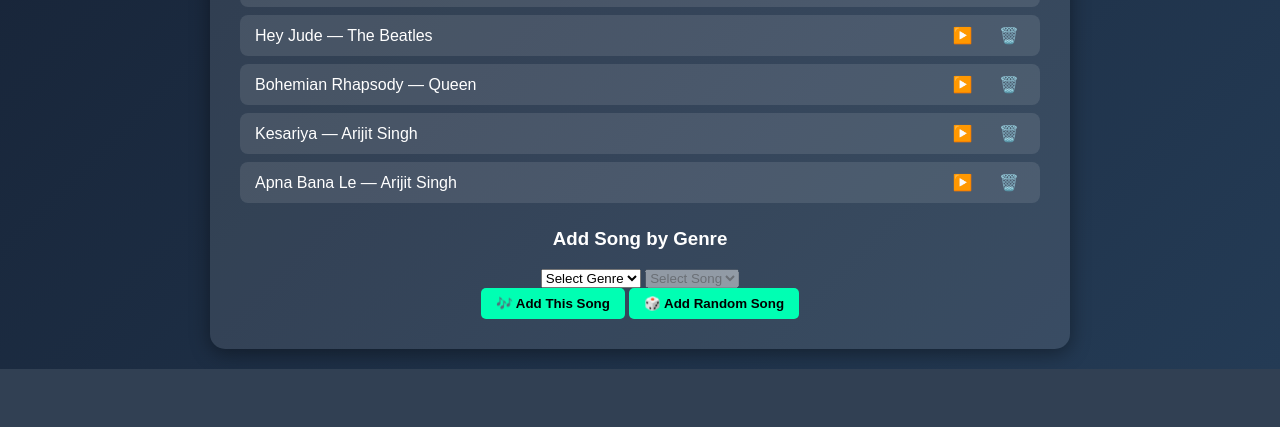
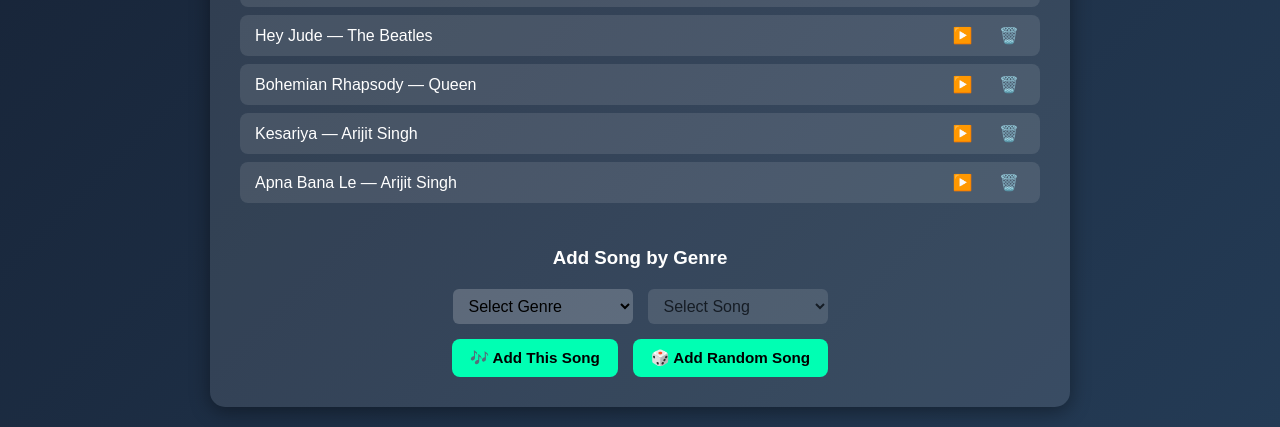
Before and after one commit to Methika2005/Music-Player-Open-Project, a Flask app: page / in a window 1280 px wide. Shown: the part 627-1054 px from the top of the page. Before the commit the page ends 996 px from the top, so only its background shows below. Run offline with Flask 3, Linux system fonts and the light colour scheme.

Commit message:
fixed dropdown buttons

```diff
--- a/static/style.css
+++ b/static/style.css
@@ -63,21 +63,6 @@
   transition: width 0.1s linear;
 }
 
-/* ✅ New draggable bubble */
-.progress-bubble {
-  position: absolute;
-  top: 50%;
-  left: 0%;
-  transform: translate(-50%, -50%);
-  width: 14px;
-  height: 14px;
-  background: #FFD700;
-  border-radius: 50%;
-  cursor: pointer;
-  transition: left 0.1s linear;
-  box-shadow: 0 0 8px rgba(255, 215, 0, 0.8);
-}
-
 #currentTime, #totalTime {
   font-size: 0.9em;
   color: #FFD700;
@@ -97,13 +82,12 @@
   background: #fff;
   box-shadow: 0 0 5px rgba(255,255,255,0.7);
   cursor: grab;
-  transition: left 0.1s linear, transform 0.1s ease; /* smooth scale */
+  transition: left 0.1s linear, transform 0.1s ease;
 }
 
 #progressKnob.dragging {
-  transform: translate(-50%, -50%) scale(1.5); /* grow while dragging */
+  transform: translate(-50%, -50%) scale(1.5);
 }
-
 
 /* Controls and Buttons */
 .controls {
@@ -131,7 +115,6 @@
   color: #000;
 }
 
-/* Highlight active loop button */
 #loopBtn {
   border: 1px solid #FFD700;
 }
@@ -184,51 +167,80 @@
   color: #FF7F7F;
 }
 
-/* Add Song Form */
+/* 🎵 Add Song Form — with side-by-side dropdowns */
 .add-form {
   margin-top: 25px;
   text-align: center;
+  display: flex;
+  flex-direction: column;
+  align-items: center;
+  gap: 15px;
 }
 
-.add-form input {
-  padding: 8px;
-  margin: 5px;
-  border: none;
-  border-radius: 5px;
-  width: 40%;
-  background: rgba(255,255,255,0.2);
-  color: white;
+.add-form h3 {
+  margin-bottom: 5px;
 }
 
-.add-form input::placeholder {
-  color: #ccc;
+/* ✅ Side-by-side dropdowns */
+.dropdown-row {
+  display: flex;
+  justify-content: center;
+  gap: 15px;
+  flex-wrap: wrap;
 }
 
-.add-form button {
-  padding: 8px 15px;
+.add-form select {
+  padding: 8px 12px;
+  border: none;
+  border-radius: 6px;
+  background: rgba(255, 255, 255, 0.2);
+  color: black;
+  font-size: 1em;
+  width: 180px;
+}
+
+.add-form select:disabled {
+  opacity: 0.6;
+}
+
+.add-buttons {
+  display: flex;
+  gap: 15px;
+  justify-content: center;
+  flex-wrap: wrap;
+}
+
+.add-buttons button {
+  padding: 10px 18px;
   background: #00FFB3;
   color: #000;
   border: none;
-  border-radius: 5px;
+  border-radius: 8px;
   cursor: pointer;
   font-weight: bold;
+  font-size: 0.95em;
   transition: 0.3s;
+  min-width: 150px;
 }
 
-.add-form button:hover {
+.add-buttons button:hover {
   background: #FFD700;
+  transform: translateY(-2px);
 }
 
 /* Responsive */
 @media (max-width: 600px) {
-  .add-form input {
-    width: 90%;
+  .dropdown-row {
+    flex-direction: column;
+    gap: 10px;
   }
-  #currentTime, #totalTime {
-    width: 35px;
+
+  .add-buttons {
+    flex-direction: column;
+    align-items: center;
   }
-  .controls button {
-    padding: 5px 8px;
-    font-size: 1em;
+
+  .add-buttons button {
+    width: 80%;
   }
 }
--- a/templates/index.html
+++ b/templates/index.html
@@ -36,8 +36,12 @@
       <ul id="songList"></ul>
     </div>
 
+    <!-- 🎵 Add Song by Genre Section (Updated) -->
     <form id="addForm" class="add-form">
       <h3>Add Song by Genre</h3>
+
+      <!-- ✅ Dropdowns side by side -->
+      <div class="dropdown-row">
         <select id="genreSelect" required>
           <option value="" disabled selected>Select Genre</option>
         </select>
@@ -45,6 +49,7 @@
         <select id="songSelect" disabled>
           <option value="">Select Song</option>
         </select>
+      </div>
 
       <div class="add-buttons">
         <button id="addSpecificBtn" type="button">🎶 Add This Song</button>
```
Lines whose indentation alone changed are shown as unchanged.
